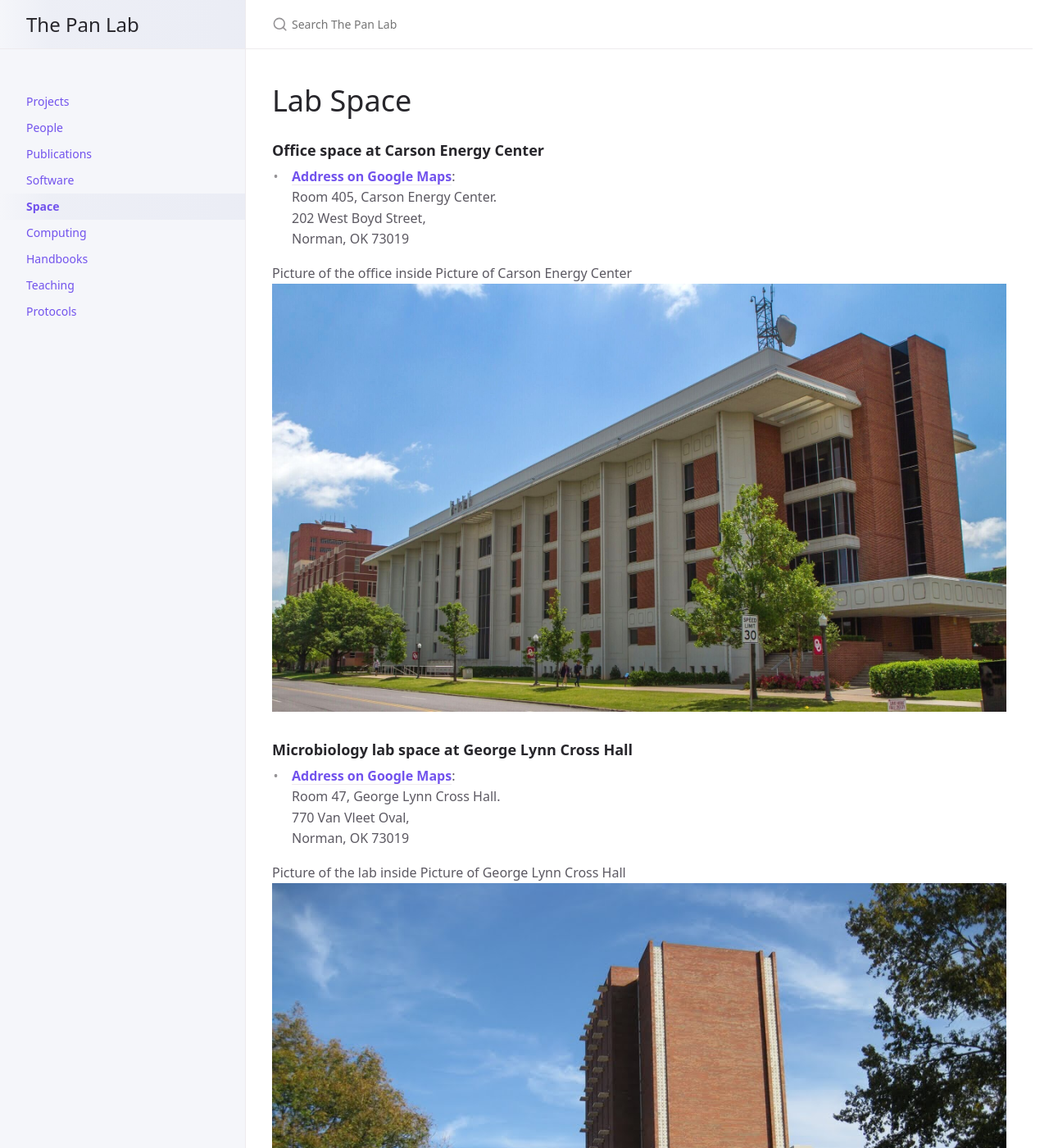
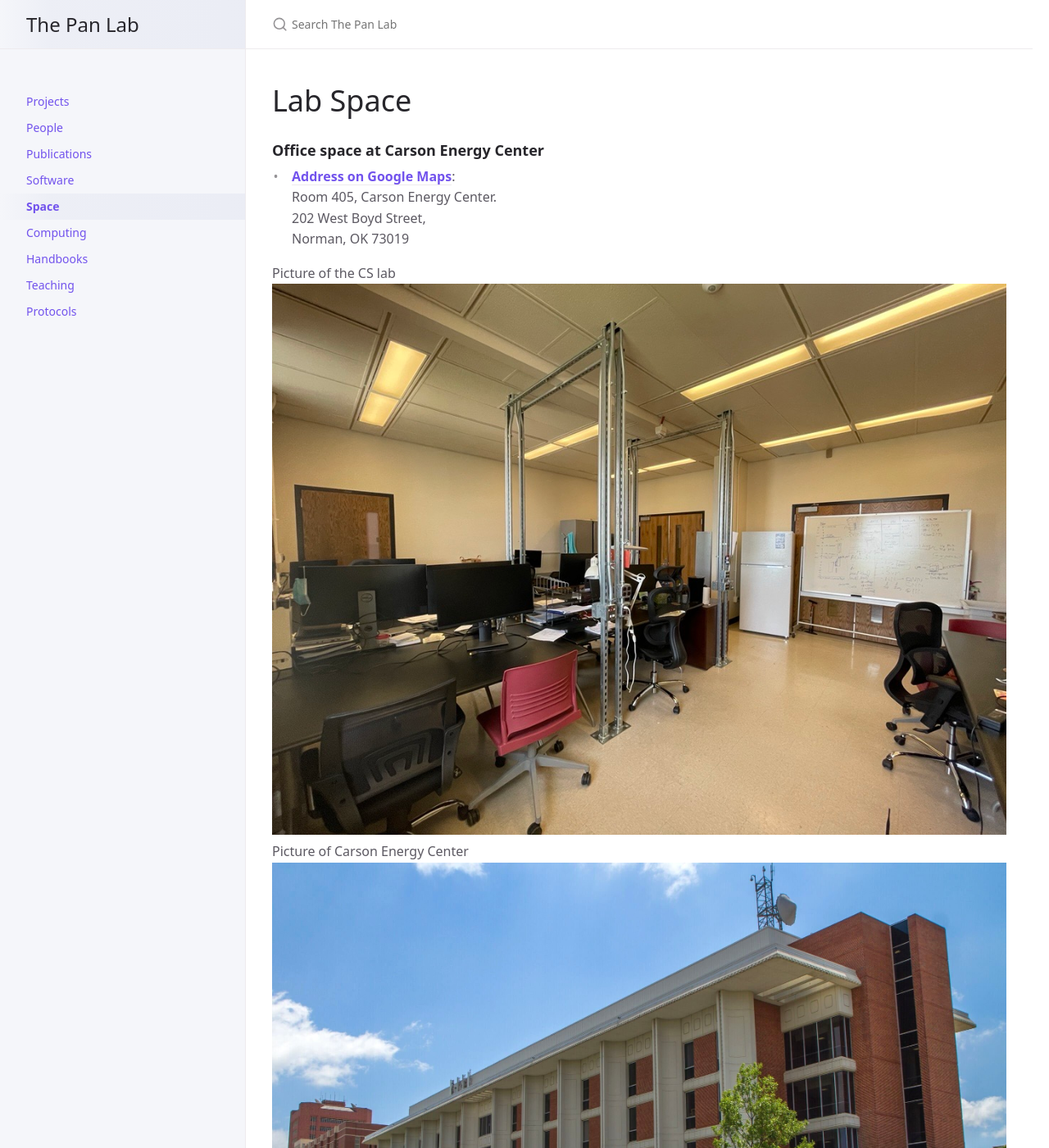
Before and after one commit to thepanlab/thepanlab.github.io, a Jekyll site: the page built from docs/space.md, in a window 1280 px wide and 1400 px high. Shown: the whole window at 82% size. Built offline with Jekyll 4.4.1, drawn with Linux system fonts in a browser that asks for light colours; some of the changed text lies outside the part shown.

Commit message:
Update space.md

```diff
--- a/docs/space.md
+++ b/docs/space.md
@@ -15,7 +15,8 @@
 
 
 
-Picture of the office inside
+Picture of the CS lab
+![Picture of the lab](/assets/images/cs lab.png)
 Picture of Carson Energy Center
 ![Picture of the building](/assets/images/CEC building.jpeg)
 
@@ -27,6 +28,7 @@
   Norman, OK  73019
 
 
-Picture of the lab inside
+Picture of the Microbiology lab
+![Picture of the lab](/assets/images/micbio lab.png)
 Picture of George Lynn Cross Hall
 ![Picture of the building](/assets/images/George Lynn Cross Hall.jpeg)
```
